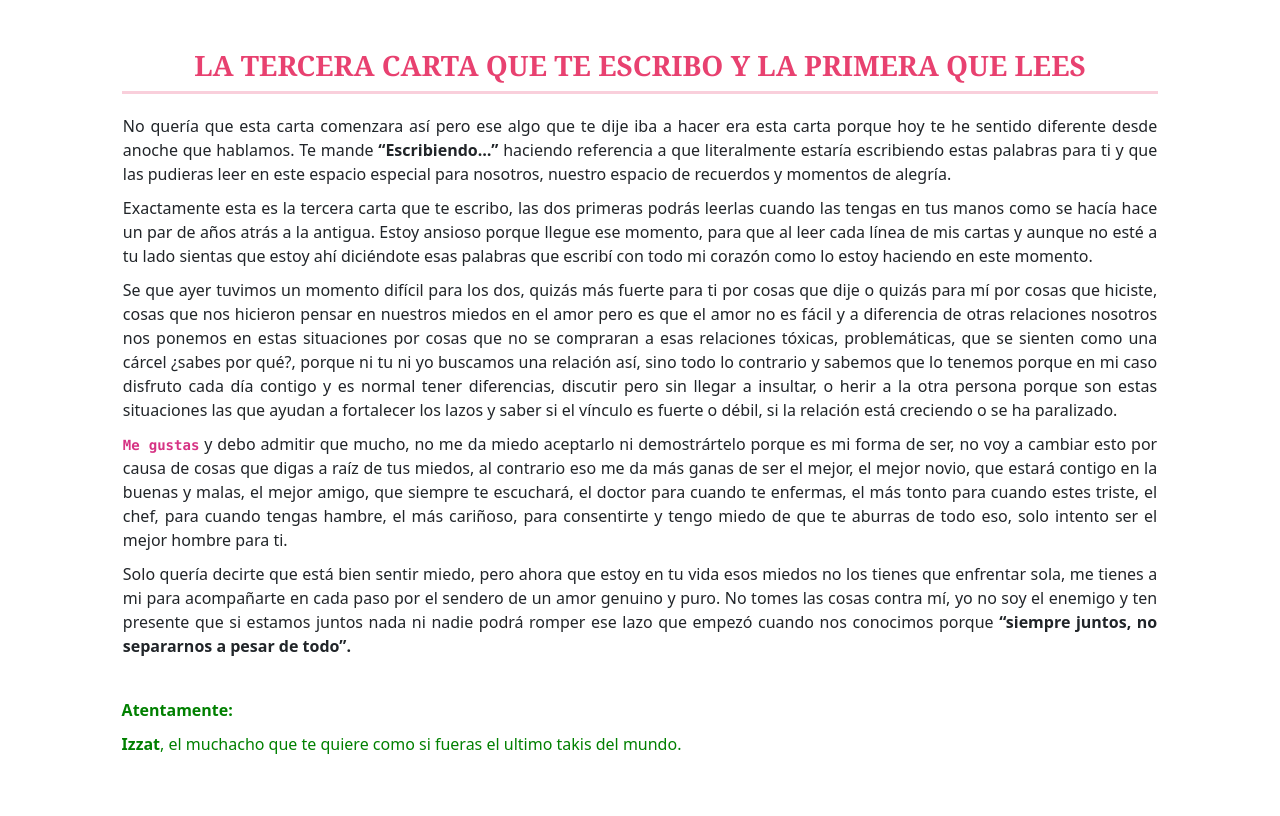
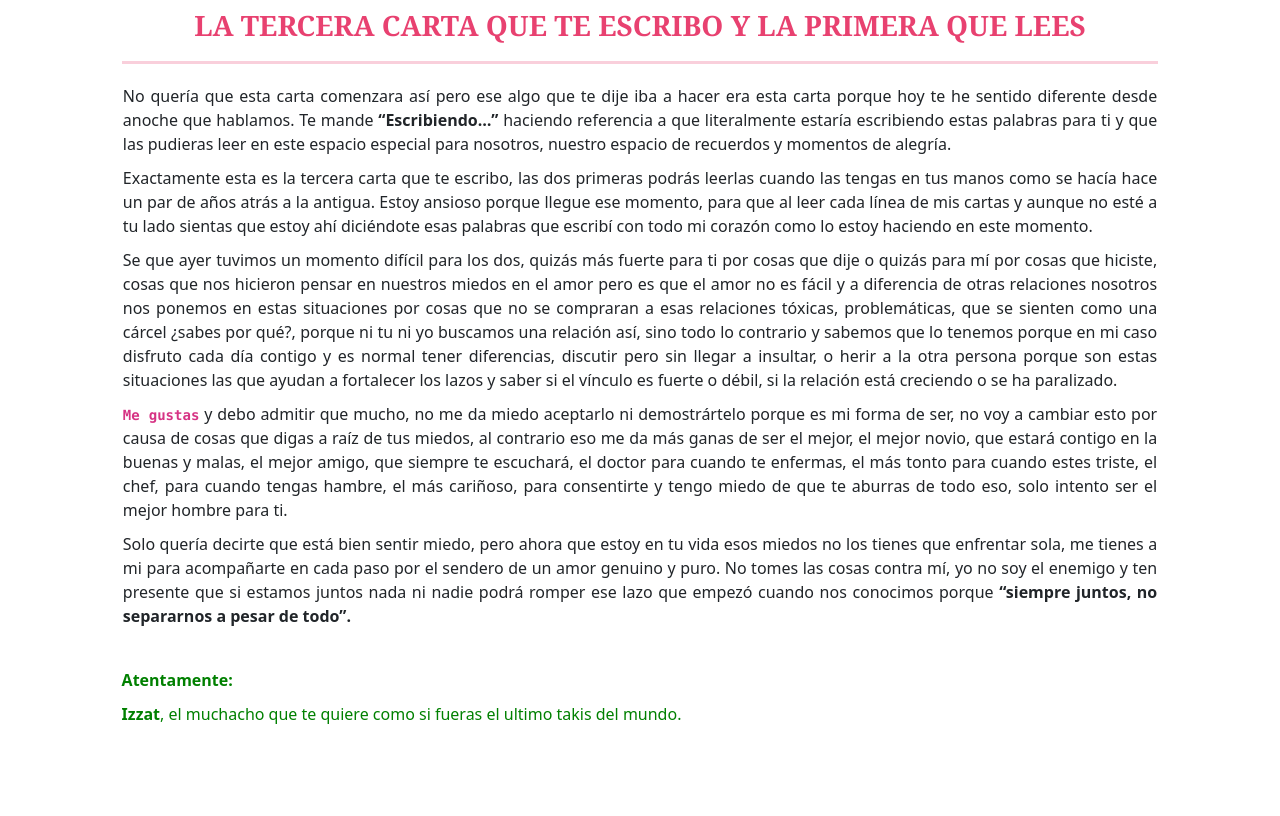
Before and after one commit to izzatt/4month, a plain HTML site: page carta3.html in a window 1280 px wide. Shown: the part 57-873 px from the top of the page. After the commit the page ends 823 px from the top, so only its background shows below. Drawn offline with nearby package versions, Linux system fonts and the light colour scheme.

Commit message:
Add files via upload

```diff
--- a/css/estilos.css
+++ b/css/estilos.css
@@ -108,7 +108,10 @@ body{
   border-top-right-radius:10px;
   border-bottom-left-radius:10px;
   border-bottom-right-radius:10px;
-  padding: 50px 0px 50px 0px;
+  padding: 0px 0px 30px 0px;
+}
+.carta h3{
+  padding: 10px 0px 10px 0px;
 }
 .carta p{
   width: 90%;
@@ -130,3 +133,5 @@ body{
 .carta i{
   text-align: center;
 }
+
+/************  UPDATE**********/
```
